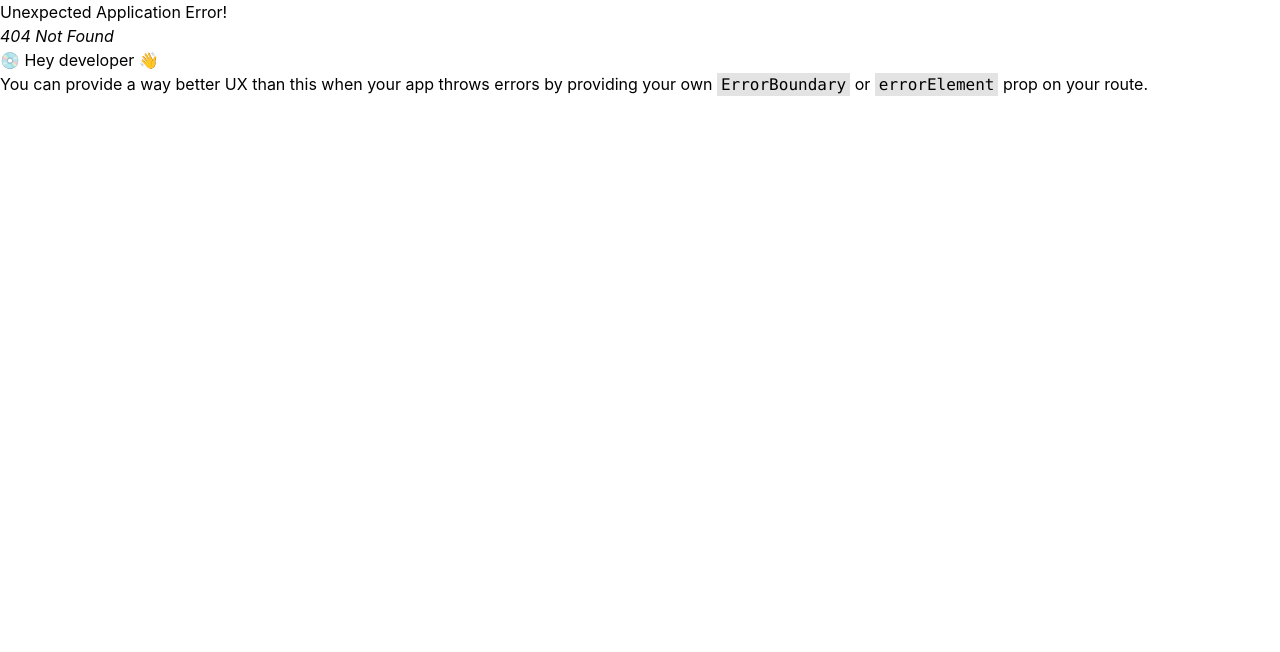
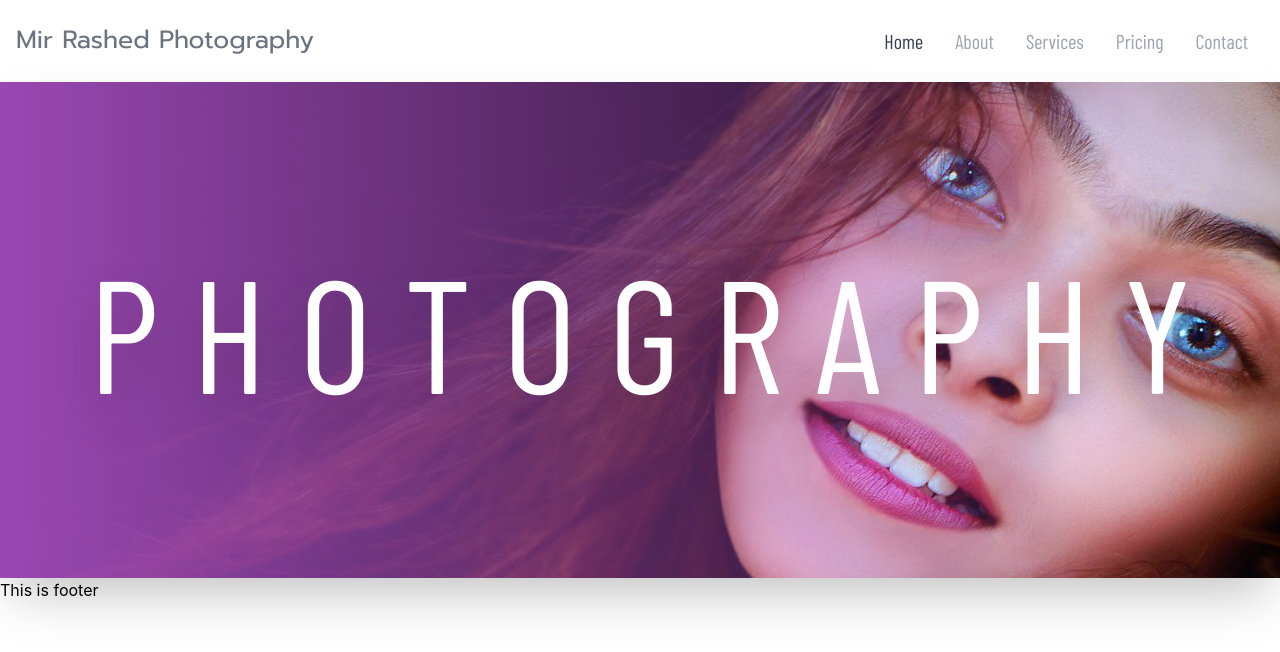
Before and after one commit to rashedmir/service-review-client-repo, a React (Create React App) app: page /main/photography in a window 1280 px wide. Before the commit this address had no page. Shown: the top 652 px of the page. Built offline with nearby package versions, Linux system fonts and the light colour scheme.

Commit message:
Header and pages added

```diff
--- a/public/index.html
+++ b/public/index.html
@@ -1,6 +1,15 @@
 <!DOCTYPE html>
 <html lang="en">
   <head>
+    <link rel="preconnect" href="https://fonts.googleapis.com">
+<link rel="preconnect" href="https://fonts.gstatic.com" crossorigin>
+<link href="https://fonts.googleapis.com/css2?family=Caveat:wght@700&display=swap" rel="stylesheet">
+<link rel="preconnect" href="https://fonts.googleapis.com">
+<link rel="preconnect" href="https://fonts.gstatic.com" crossorigin>
+<link href="https://fonts.googleapis.com/css2?family=Prompt&display=swap" rel="stylesheet">
+<link rel="preconnect" href="https://fonts.googleapis.com">
+<link rel="preconnect" href="https://fonts.gstatic.com" crossorigin>
+<link href="https://fonts.googleapis.com/css2?family=Barlow+Condensed&display=swap" rel="stylesheet">
     <meta charset="utf-8" />
     <link rel="icon" href="%PUBLIC_URL%/favicon.ico" />
     <meta name="viewport" content="width=device-width, initial-scale=1" />
--- /dev/null
+++ b/src/Footer/Footer.js
@@ -0,0 +1,11 @@
+import React from 'react';
+
+const Footer = () => {
+    return (
+        <div>
+            <h1>This is footer</h1>
+        </div>
+    );
+};
+
+export default Footer;
--- /dev/null
+++ b/src/LandingPage/Landing.css
@@ -0,0 +1,15 @@
+.bg-image{
+    background-image: linear-gradient(to right, #7e3939 -20%, rgba(167, 164, 164, 0) 50%), url(../assests/landing_image.jpg);
+}
+
+.font{
+    font-family: 'Caveat', cursive;
+}
+
+.font-2{
+    font-family: 'Prompt', sans-serif;
+}
+
+.font-3{
+    font-family: 'Barlow Condensed', sans-serif;
+}
--- a/src/LandingPage/Landing.js
+++ b/src/LandingPage/Landing.js
@@ -1,10 +1,27 @@
 import React from 'react';
+import { Link } from 'react-router-dom';
+import './Landing.css';
+
 
 const Landing = () => {
     return (
-        <div>
-            <h1>This is landing page</h1>
+        <div className='bg-image h-screen pl-32 flex items-center'>
+            <div>
+                <h1 className='font text-10xl font-bold text-white drop-shadow-2xl'>Mir Rashed</h1>
+                <p className='font-2 text-2xl font-semibold text-slate-400'>
+                    <span className='mr-7'>Photographer</span> |
+                    <span className='mx-7'>Content Creator</span> |
+                    <span className='mx-7'>Storyteller</span>
+                </p>
+                <div className='font-3 text-5xl mt-5 text-white'>
+                    <Link className='' to='/main/photography'>Photography</Link>
+                    <Link className='ml-10' to='/'>About</Link>
+                    <Link className='ml-10' to='/'>Contact</Link>
+                    <Link className='ml-10' to='/'>Blog</Link>
+                </div>
+            </div>
         </div>
+
     );
 };
 
--- /dev/null
+++ b/src/Main/Main.js
@@ -0,0 +1,16 @@
+import React from 'react';
+import { Outlet } from 'react-router-dom';
+import Footer from '../Footer/Footer';
+import Navbar from '../Navbar/Navbar';
+
+const Main = () => {
+    return (
+        <div>
+            <Navbar></Navbar>
+            <Outlet></Outlet>
+            <Footer></Footer>
+        </div>
+    );
+};
+
+export default Main;
--- /dev/null
+++ b/src/Navbar/Navbar.js
@@ -0,0 +1,40 @@
+import React from 'react';
+
+const Navbar = () => {
+    return (
+
+        <nav class="bg-white border-gray-200 px-2 sm:px-4 py-2.5 rounded">
+            <div class="container flex flex-wrap justify-between items-center mx-auto">
+                <a href="/" class="flex items-center">
+                    <span class="font-2 self-center text-2xl text-gray-500">Mir Rashed Photography</span>
+                </a>
+                <button data-collapse-toggle="navbar-default" type="button" class="inline-flex items-center p-2 ml-3 text-sm text-gray-500 rounded-lg md:hidden hover:bg-gray-100 focus:outline-none focus:ring-2 focus:ring-gray-200 dark:text-gray-400 dark:hover:bg-gray-700 dark:focus:ring-gray-600" aria-controls="navbar-default" aria-expanded="false">
+                    <span class="sr-only">Open main menu</span>
+                    <svg class="w-6 h-6" aria-hidden="true" fill="currentColor" viewBox="0 0 20 20" xmlns="http://www.w3.org/2000/svg"><path fill-rule="evenodd" d="M3 5a1 1 0 011-1h12a1 1 0 110 2H4a1 1 0 01-1-1zM3 10a1 1 0 011-1h12a1 1 0 110 2H4a1 1 0 01-1-1zM3 15a1 1 0 011-1h12a1 1 0 110 2H4a1 1 0 01-1-1z" clip-rule="evenodd"></path></svg>
+                </button>
+                <div class="hidden w-full md:block md:w-auto" id="navbar-default">
+                    <ul class="flex flex-col p-4 mt-4 bg-gray-50 rounded-lg border border-gray-100 md:flex-row md:space-x-8 md:mt-0 md:text-sm md:font-medium md:border-0 md:bg-white">
+                        <li>
+                            <a href="/" class="font-3 text-xl block py-2 pr-4 pl-3 text-white rounded md:text-gray-700 md:p-0" aria-current="page">Home</a>
+                        </li>
+                        <li>
+                            <a href="/" class="font-3 text-xl block py-2 pr-4 pl-3 text-gray-400 rounded md:hover:text-gray-700 md:p-0 ">About</a>
+                        </li>
+                        <li>
+                            <a href="/" class="font-3 text-xl block py-2 pr-4 pl-3 text-gray-400 rounded md:hover:text-gray-700 md:p-0 ">Services</a>
+                        </li>
+                        <li>
+                            <a href="/" class="font-3 text-xl block py-2 pr-4 pl-3 text-gray-400 rounded md:hover:text-gray-700 md:p-0 ">Pricing</a>
+                        </li>
+                        <li>
+                            <a href="/" class="font-3 text-xl block py-2 pr-4 pl-3 text-gray-400 rounded md:hover:text-gray-700 md:p-0 ">Contact</a>
+                        </li>
+                    </ul>
+                </div>
+            </div>
+        </nav>
+
+    );
+};
+
+export default Navbar;
--- /dev/null
+++ b/src/Photography/Photography.css
@@ -0,0 +1,4 @@
+.bg-img{
+    background-image: linear-gradient(to right, rgb(184, 86, 214) -20%, rgba(235, 19, 255, 0) 100%), url(../assests/photography_banner.jpg);
+
+}
--- /dev/null
+++ b/src/Photography/Photography.js
@@ -0,0 +1,14 @@
+import React from 'react';
+import './Photography.css'
+
+const Photography = () => {
+    return (
+        <div className='bg-img py-32 w-screen text-center shadow-2xl'>
+            <div>
+                <h1 className='font-3 text-10xl align text-white drop-shadow-2xl'>P H O T O G R A P H Y</h1>
+            </div>
+        </div>
+    );
+};
+
+export default Photography;
--- a/tailwind.config.js
+++ b/tailwind.config.js
@@ -2,6 +2,18 @@
 module.exports = {
   content: ["./src/**/*.{js,jsx,ts,tsx}"],
   theme: {
+    fontSize: {
+      sm: '0.8rem',
+      base: '1rem',
+      xl: '1.25rem',
+      '2xl': '1.563rem',
+      '3xl': '1.953rem',
+      '4xl': '2.441rem',
+      '5xl': '3.052rem',
+      '9xl': '8rem',
+      '10xl': '10rem',
+
+    },
     extend: {},
   },
   plugins: [],
```
Also changed, not shown: src/Routes/Routes/Routes.js (+13 -1 lines), src/assests/landing_image.jpg (added), src/assests/photography_banner.jpg (added).
